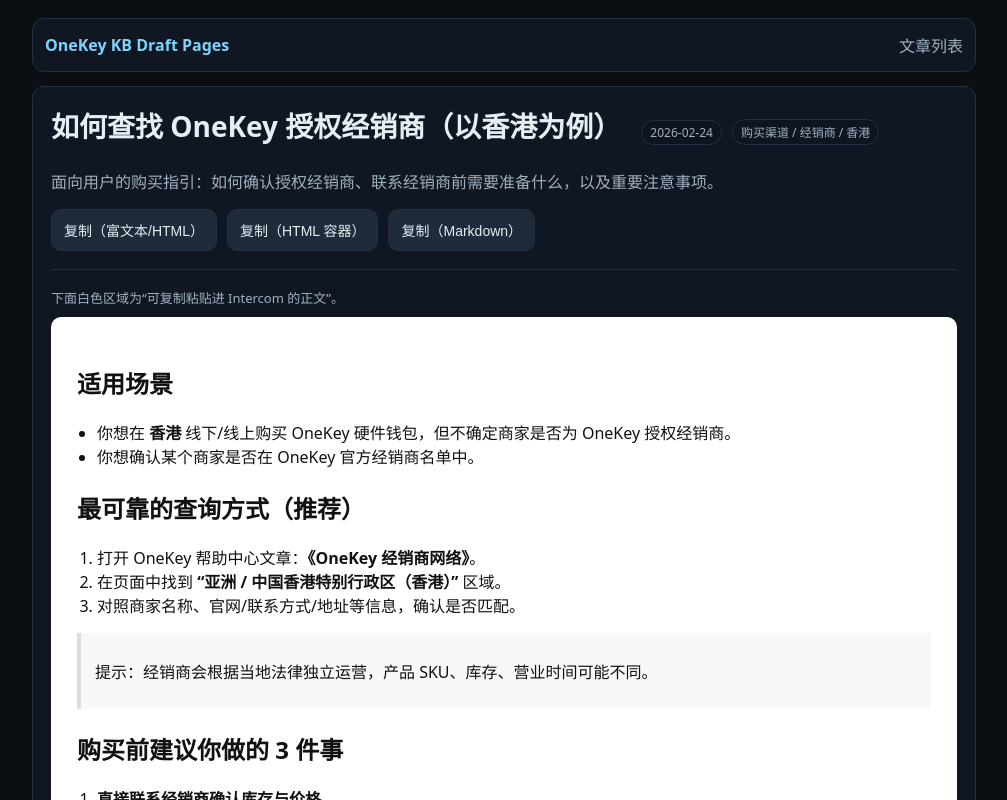
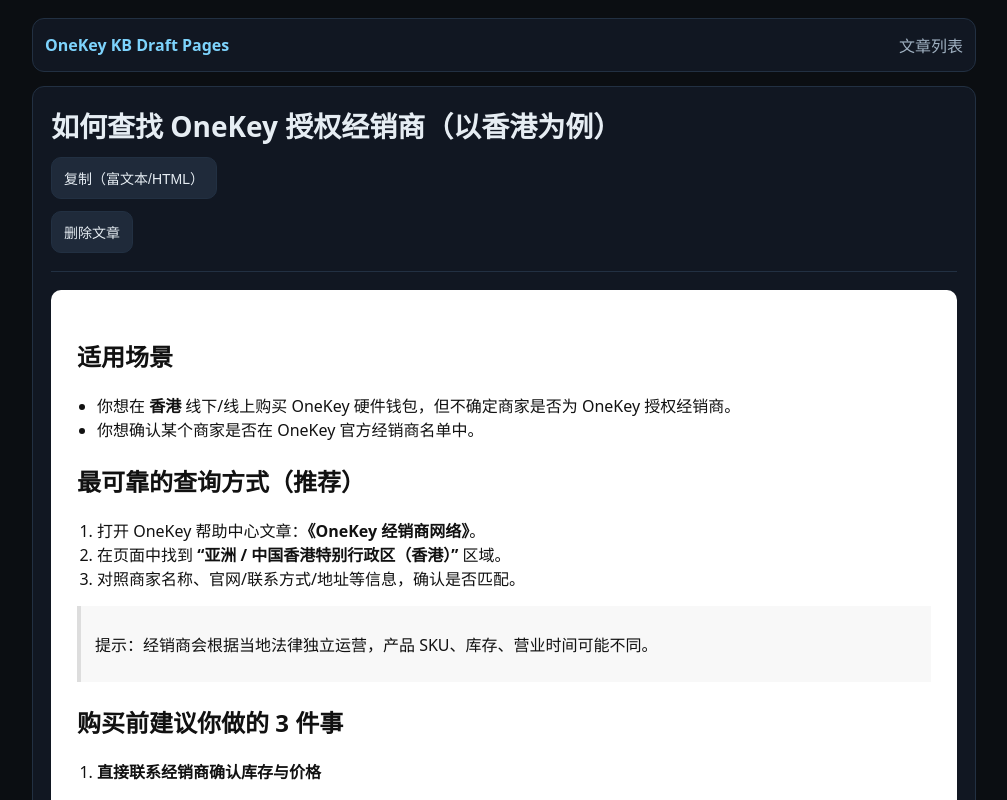
Before and after one commit to lianran2025/onekey-kb-drafts, a Next.js app: page /kb/how-to-find-authorized-resellers-hk in a window 1280 px wide. Shown: the top 800 px of the page, without its empty margins (136-1143 px from the left). Built offline with nearby package versions, Linux system fonts and the light colour scheme.

Commit message:
feat: simplify kb pages and add delete action

```diff
--- /dev/null
+++ b/app/api/kb/[slug]/route.ts
@@ -0,0 +1,30 @@
+import fs from 'node:fs';
+import path from 'node:path';
+import { revalidatePath } from 'next/cache';
+import { NextResponse } from 'next/server';
+
+export async function DELETE(
+  _request: Request,
+  context: { params: Promise<{ slug: string }> }
+) {
+  try {
+    const { slug } = await context.params;
+    const filePath = path.join(process.cwd(), 'content', 'kb', `${slug}.md`);
+
+    if (!fs.existsSync(filePath)) {
+      return NextResponse.json({ error: '文章不存在' }, { status: 404 });
+    }
+
+    fs.unlinkSync(filePath);
+    revalidatePath('/');
+    revalidatePath('/kb');
+    revalidatePath(`/kb/${slug}`);
+
+    return NextResponse.json({ ok: true });
+  } catch (error) {
+    return NextResponse.json(
+      { error: error instanceof Error ? error.message : '删除失败' },
+      { status: 500 }
+    );
+  }
+}
--- a/app/kb/[slug]/CopyButtons.tsx
+++ b/app/kb/[slug]/CopyButtons.tsx
@@ -1,17 +1,13 @@
 'use client';
 
-import { useCallback, useMemo, useState } from 'react';
+import { useCallback, useState } from 'react';
 
 export function CopyButtons({
   articleSelector,
-  markdown,
 }: {
   articleSelector: string;
-  markdown: string;
 }) {
   const [status, setStatus] = useState<string>('');
-
-  const plaintextFromMarkdown = useMemo(() => markdown.trim(), [markdown]);
 
   const copyHtml = useCallback(async () => {
     setStatus('');
@@ -33,48 +29,8 @@
       await navigator.clipboard.write([item]);
       setStatus('已复制（富文本/HTML）');
     } catch {
-      // Fallback: plain text
       try {
         await navigator.clipboard.writeText((el as HTMLElement).innerText);
-        setStatus('已复制（纯文本，浏览器不支持 HTML 复制）');
-      } catch {
-        setStatus('复制失败：请手动全选复制');
-      }
-    }
-  }, [articleSelector]);
-
-  const copyMarkdown = useCallback(async () => {
-    setStatus('');
-    try {
-      await navigator.clipboard.writeText(plaintextFromMarkdown);
-      setStatus('已复制（Markdown）');
-    } catch {
-      setStatus('复制失败：请手动复制');
-    }
-  }, [plaintextFromMarkdown]);
-
-  const copyIntercomSafe = useCallback(async () => {
-    // Some editors behave better when we copy a full HTML document fragment.
-    setStatus('');
-    const el = document.querySelector(articleSelector);
-    if (!el) {
-      setStatus('找不到文章区域，复制失败');
-      return;
-    }
-
-    const containerHtml = `<!doctype html><html><body>${(el as HTMLElement).innerHTML}</body></html>`;
-    const containerText = (el as HTMLElement).innerText;
-
-    try {
-      const item = new ClipboardItem({
-        'text/html': new Blob([containerHtml], { type: 'text/html' }),
-        'text/plain': new Blob([containerText], { type: 'text/plain' }),
-      });
-      await navigator.clipboard.write([item]);
-      setStatus('已复制（HTML 容器）');
-    } catch {
-      try {
-        await navigator.clipboard.writeText(containerText);
         setStatus('已复制（纯文本，浏览器不支持 HTML 复制）');
       } catch {
         setStatus('复制失败：请手动全选复制');
@@ -87,12 +43,6 @@
       <button className="btn" onClick={copyHtml}>
         复制（富文本/HTML）
       </button>
-      <button className="btn" onClick={copyIntercomSafe}>
-        复制（HTML 容器）
-      </button>
-      <button className="btn" onClick={copyMarkdown}>
-        复制（Markdown）
-      </button>
       {status ? <span className="muted">{status}</span> : null}
     </div>
   );
--- /dev/null
+++ b/app/kb/[slug]/DeleteButton.tsx
@@ -0,0 +1,45 @@
+'use client';
+
+import { useRouter } from 'next/navigation';
+import { useState } from 'react';
+
+export function DeleteButton({ slug }: { slug: string }) {
+  const router = useRouter();
+  const [loading, setLoading] = useState(false);
+  const [status, setStatus] = useState('');
+
+  const onDelete = async () => {
+    const confirmed = window.confirm('确认删除这篇文章吗？删除后将无法恢复。');
+    if (!confirmed) return;
+
+    setLoading(true);
+    setStatus('');
+
+    try {
+      const res = await fetch(`/api/kb/${slug}`, {
+        method: 'DELETE',
+      });
+
+      if (!res.ok) {
+        const data = await res.json().catch(() => ({}));
+        throw new Error(data?.error || '删除失败');
+      }
+
+      router.push('/');
+      router.refresh();
+    } catch (error) {
+      setStatus(error instanceof Error ? error.message : '删除失败');
+    } finally {
+      setLoading(false);
+    }
+  };
+
+  return (
+    <div className="row" style={{ margin: '12px 0' }}>
+      <button className="btn" onClick={onDelete} disabled={loading}>
+        {loading ? '删除中...' : '删除文章'}
+      </button>
+      {status ? <span className="muted">{status}</span> : null}
+    </div>
+  );
+}
--- a/app/kb/[slug]/page.tsx
+++ b/app/kb/[slug]/page.tsx
@@ -1,5 +1,6 @@
 import { getAllSlugs, getArticle } from '@/lib/kb';
 import { CopyButtons } from './CopyButtons';
+import { DeleteButton } from './DeleteButton';
 
 export const dynamic = 'force-static';
 
@@ -15,27 +16,16 @@
   const { slug } = await params;
   const article = getArticle(slug);
 
-  const { title, description, tags, sources, createdAt } = article.frontmatter;
+  const { title, sources } = article.frontmatter;
 
   return (
     <div className="card">
-      <div style={{ display: 'flex', gap: 10, alignItems: 'baseline', flexWrap: 'wrap' }}>
-        <h1 className="h1" style={{ marginRight: 10 }}>
-          {title}
-        </h1>
-        {createdAt ? <span className="badge">{createdAt}</span> : null}
-        {tags?.length ? <span className="badge">{tags.join(' / ')}</span> : null}
-      </div>
+      <h1 className="h1">{title}</h1>
 
-      {description ? <p className="muted">{description}</p> : null}
-
-      <CopyButtons articleSelector="#article" markdown={article.markdown} />
+      <CopyButtons articleSelector="#article" />
+      <DeleteButton slug={slug} />
 
       <hr className="hr" />
-
-      <div className="muted" style={{ fontSize: 13, marginBottom: 10 }}>
-        下面白色区域为“可复制粘贴进 Intercom 的正文”。
-      </div>
 
       <section id="article" className="article">
         <div dangerouslySetInnerHTML={{ __html: article.html }} />
```
Also changed, not shown: app/kb/page.tsx (+0 -7 lines), app/page.tsx (+1 -21 lines).
